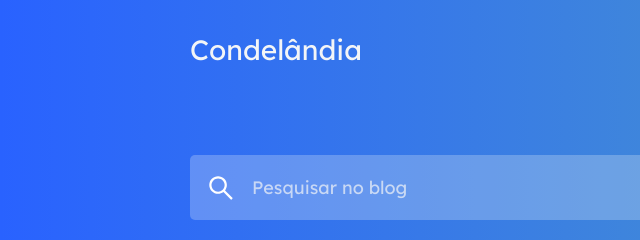
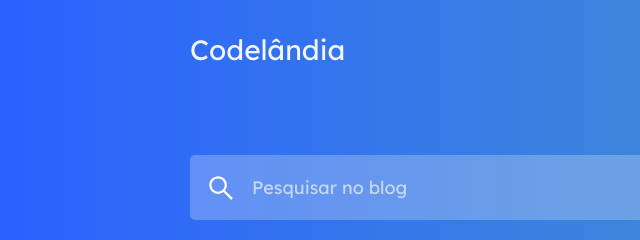
Before and after one commit to DANIIELLUIIZ/blog-codelandia, a plain HTML site: page index.html in a window 1280 px wide. Shown: the top 240 px of the page, 0-640 px from the left. Drawn offline with Linux system fonts and the light colour scheme; files whose address does not match are found by name.

Commit message:
refactor

```diff
--- a/index.html
+++ b/index.html
@@ -28,7 +28,7 @@
     <div class="container">
       <header>
         <div class="title">
-          <h3>Condelândia</h3>
+          <h3>Codelândia</h3>
           <span>blog</span>
         </div>
         <div class="search-box">
--- a/src/js/script.js
+++ b/src/js/script.js
@@ -2,19 +2,13 @@ let content = document.querySelector('.main')
 let search = document.querySelector('.search')
 let material = content.children
 
+function searchArticle(article) {
+  for (let i = 0; i < material.length; i++) {
+    let text = material[i].textContent.toUpperCase()
 
-//funcao que pega o valor recebido a cada tecla pressionada no input de busca
-function searchArticle(article) {
-  //aqui é um contato que vai rodar para o tanto de artigos que tem no "main", pense como se fosse uma pagina de uma revista e suas materias
-  for (let i = 0; i < material.length; i++) {
-    //aqui pego todo o conteudo dessas materias e boto todos em letra maiuscula
-    let text = material[i].textContent.toUpperCase()
- // aqui é a condicao que vai deixar ou nao n tela, se incluir tal coisa, mantem, caso n tira
     if (text.includes(article)) {
-      //aqui ele ta pecorrendo cada materia e buscando o valor a cima, se tiver, vai remover o "hide",que e uma classe no CSS que tira o elemento da tela
       material[i].classList.remove('hide')
     } else {
-      //caso n tenha, vai adicionar o hide e tirar da tela
       material[i].classList.add('hide')
     }
   }
@@ -22,7 +16,6 @@ function searchArticle(article) {
 
 document.addEventListener('click', e => {
   let element = e.target
-
   if (element.classList.contains('heart-icon')) {
     element.classList.toggle('active')
   }
```
